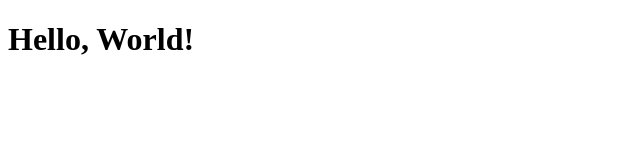
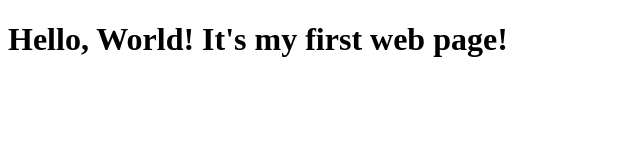
Before and after one commit to turtleJSB/coursera-test, a plain HTML site: page site/index.html in a window 1280 px wide. Shown: the whole page, without its empty margins (0-640 px from the left). Drawn offline with Linux system fonts and the light colour scheme.

Commit message:
small addition to my page content.

```diff
--- a/site/index.html
+++ b/site/index.html
@@ -6,6 +6,6 @@
     <title>Hello, World!</title>
 </head>
 <body>
-    <h1>Hello, World!</h1>
+    <h1>Hello, World! It's my first web page!</h1>
 </body>
 </html>
```
